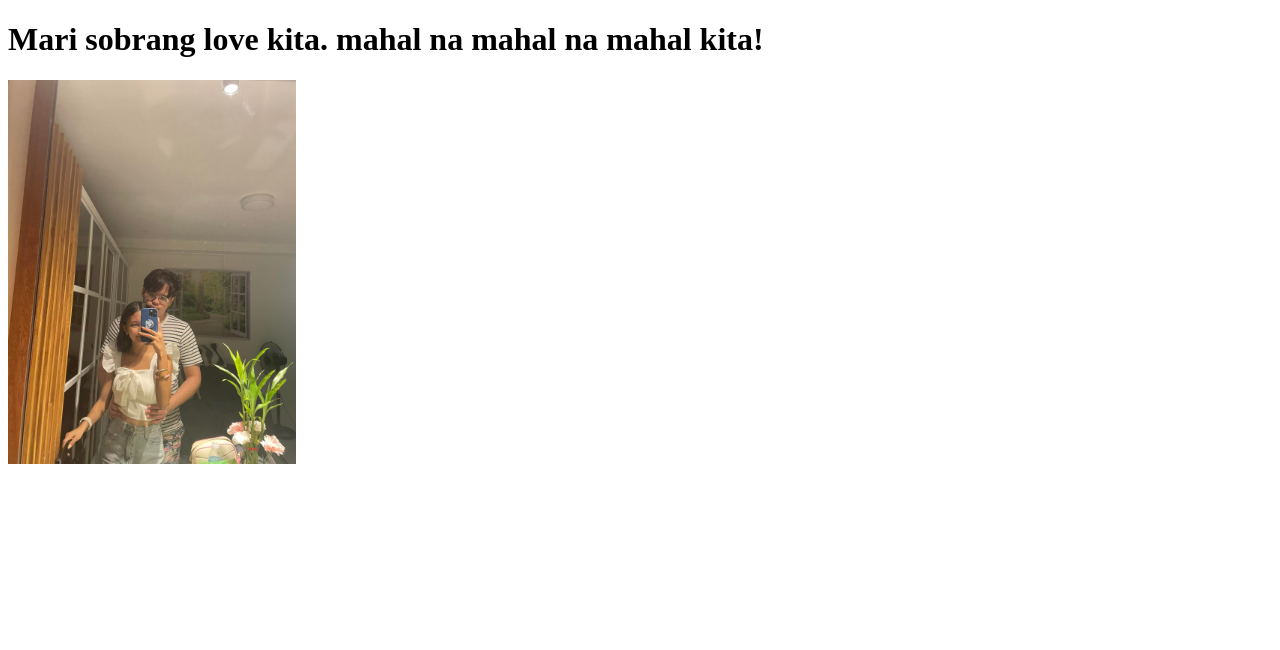
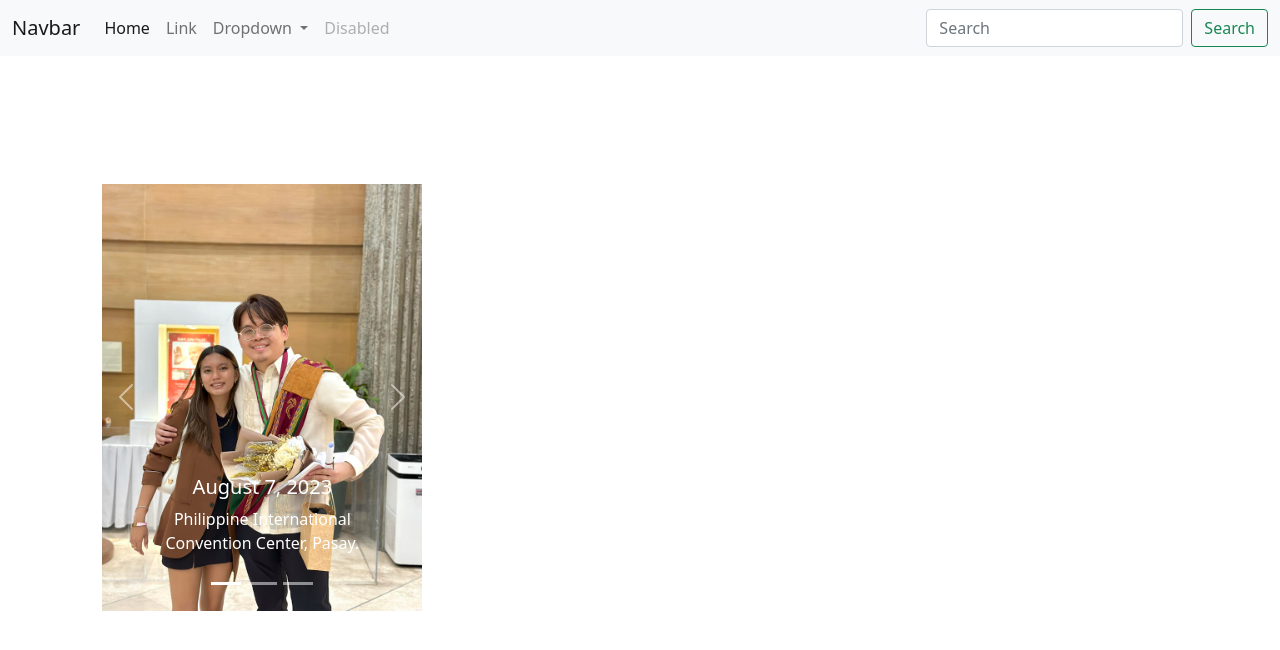
Before and after one commit to TristanBachini/Resume, a Django app: page / in a window 1280 px wide. Shown: the top 650 px of the page. Run offline with Django 4.2, Linux system fonts and the light colour scheme.

Commit message:
added carousel for images

```diff
--- a/Tristan_Resume/main/templates/main/home.html
+++ b/Tristan_Resume/main/templates/main/home.html
@@ -1,13 +1,46 @@
-<!DOCTYPE html>
-<html lang="en">
-<head>
-    <meta charset="UTF-8">
-    <meta name="viewport" content="width=device-width, initial-scale=1.0">
-    <title>Document</title>
-</head>
-<body>
-    {% load static %}
-    <h1>Mari sobrang love kita. mahal na mahal na mahal kita!</h1>
-    <img style="width: 3in;" src="static/images/mari.jpg">
-</body>
-</html>
+{% extends 'main/navbar.html' %}
+{% block content %}
+
+<div style="width: 25%; margin-left: 8%; margin-top: 10%;">
+    <div  id="carouselExampleCaptions" class="carousel slide" data-bs-ride="carousel">
+        <div class="carousel-indicators">
+          <button type="button" data-bs-target="#carouselExampleCaptions" data-bs-slide-to="0" class="active" aria-current="true" aria-label="Slide 1"></button>
+          <button type="button" data-bs-target="#carouselExampleCaptions" data-bs-slide-to="1" aria-label="Slide 2"></button>
+          <button type="button" data-bs-target="#carouselExampleCaptions" data-bs-slide-to="2" aria-label="Slide 3"></button>
+        </div>
+        <div class="carousel-inner">
+          <div class="carousel-item active">
+            <img src="static/images/mari1.jpg" class="d-block w-100" alt="...">
+            <div class="carousel-caption d-none d-md-block">
+              <h5>August 7, 2023</h5>
+              <p>Philippine International Convention Center, Pasay.</p>
+            </div>
+          </div>
+          <div class="carousel-item">
+            <img src="static/images/mari.jpg" class="d-block w-100" alt="...">
+            <div class="carousel-caption d-none d-md-block">
+              <h5>August 13, 2023</h5>
+              <p>Moonwalk, Paranaque.</p>
+            </div>
+          </div>
+          <div class="carousel-item">
+            <img src="static/images/mari3.jpg" class="d-block w-100" alt="...">
+            <div class="carousel-caption d-none d-md-block">
+              <h5>July 30, 2023</h5>
+              <p>Mall of Asia, Pasay.</p>
+            </div>
+          </div>
+        </div>
+        <button class="carousel-control-prev" type="button" data-bs-target="#carouselExampleCaptions" data-bs-slide="prev">
+          <span class="carousel-control-prev-icon" aria-hidden="true"></span>
+          <span class="visually-hidden">Previous</span>
+        </button>
+        <button class="carousel-control-next" type="button" data-bs-target="#carouselExampleCaptions" data-bs-slide="next">
+          <span class="carousel-control-next-icon" aria-hidden="true"></span>
+          <span class="visually-hidden">Next</span>
+        </button>
+      </div>
+</div>
+
+
+  {% endblock %}
--- /dev/null
+++ b/Tristan_Resume/main/templates/main/navbar.html
@@ -0,0 +1,55 @@
+<!DOCTYPE html>
+<html lang="en">
+<head>
+    <meta charset="UTF-8">
+    <meta name="viewport" content="width=device-width, initial-scale=1.0">
+    <title>Document</title>
+    <link href="https://cdn.jsdelivr.net/npm/bootstrap@5.0.2/dist/css/bootstrap.min.css" rel="stylesheet" integrity="sha384-EVSTQN3/azprG1Anm3QDgpJLIm9Nao0Yz1ztcQTwFspd3yD65VohhpuuCOmLASjC" crossorigin="anonymous">
+
+</head>
+<body>
+    {% load static %}
+    <nav class="navbar navbar-expand-lg navbar-light bg-light">
+        <div class="container-fluid">
+          <a class="navbar-brand" href="#">Navbar</a>
+          <button class="navbar-toggler" type="button" data-bs-toggle="collapse" data-bs-target="#navbarSupportedContent" aria-controls="navbarSupportedContent" aria-expanded="false" aria-label="Toggle navigation">
+            <span class="navbar-toggler-icon"></span>
+          </button>
+          <div class="collapse navbar-collapse" id="navbarSupportedContent">
+            <ul class="navbar-nav me-auto mb-2 mb-lg-0">
+              <li class="nav-item">
+                <a class="nav-link active" aria-current="page" href="#">Home</a>
+              </li>
+              <li class="nav-item">
+                <a class="nav-link" href="#">Link</a>
+              </li>
+              <li class="nav-item dropdown">
+                <a class="nav-link dropdown-toggle" href="#" id="navbarDropdown" role="button" data-bs-toggle="dropdown" aria-expanded="false">
+                  Dropdown
+                </a>
+                <ul class="dropdown-menu" aria-labelledby="navbarDropdown">
+                  <li><a class="dropdown-item" href="#">Action</a></li>
+                  <li><a class="dropdown-item" href="#">Another action</a></li>
+                  <li><hr class="dropdown-divider"></li>
+                  <li><a class="dropdown-item" href="#">Something else here</a></li>
+                </ul>
+              </li>
+              <li class="nav-item">
+                <a class="nav-link disabled" href="#" tabindex="-1" aria-disabled="true">Disabled</a>
+              </li>
+            </ul>
+            <form class="d-flex">
+              <input class="form-control me-2" type="search" placeholder="Search" aria-label="Search">
+              <button class="btn btn-outline-success" type="submit">Search</button>
+            </form>
+          </div>
+        </div>
+      </nav>
+
+
+
+    {% block content %}
+    {% endblock %}
+    <script src="https://cdn.jsdelivr.net/npm/bootstrap@5.0.2/dist/js/bootstrap.bundle.min.js" integrity="sha384-MrcW6ZMFYlzcLA8Nl+NtUVF0sA7MsXsP1UyJoMp4YLEuNSfAP+JcXn/tWtIaxVXM" crossorigin="anonymous"></script>
+</body>
+</html>
```
Also changed, not shown: Tristan_Resume/static/images/mari1.jpg (added), Tristan_Resume/static/images/mari3.jpg (added).
